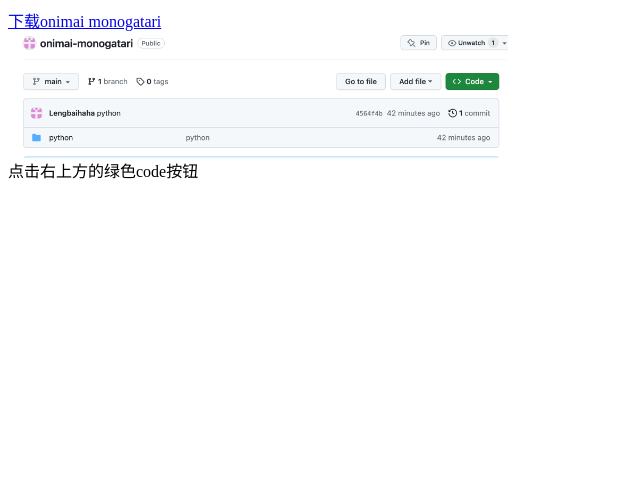
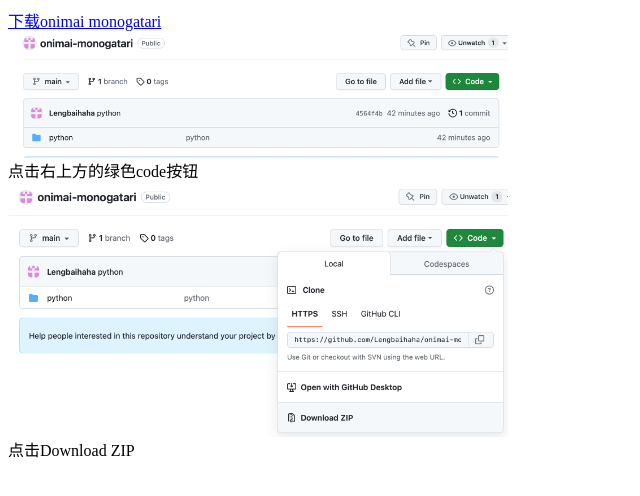
Before and after one commit to Lengbaihaha/lengbaihaha.GitHub.io, a plain HTML site: page home.html in a window 1280 px wide. Shown: the whole page, without its empty margins (0-640 px from the left). Drawn offline with Linux system fonts and the light colour scheme.

Commit message:
Update home.html

```diff
--- a/home.html
+++ b/home.html
@@ -4,6 +4,7 @@
   <body>
     <img src="code.png"width="500"/><br/>
     <p1>点击右上方的绿色code按钮</p1><br/>
-
+    <img src="Zip.png"width="500"/><br/>
+    <p1>点击Download ZIP</p1><br/>
   </body>
 </html>
```
